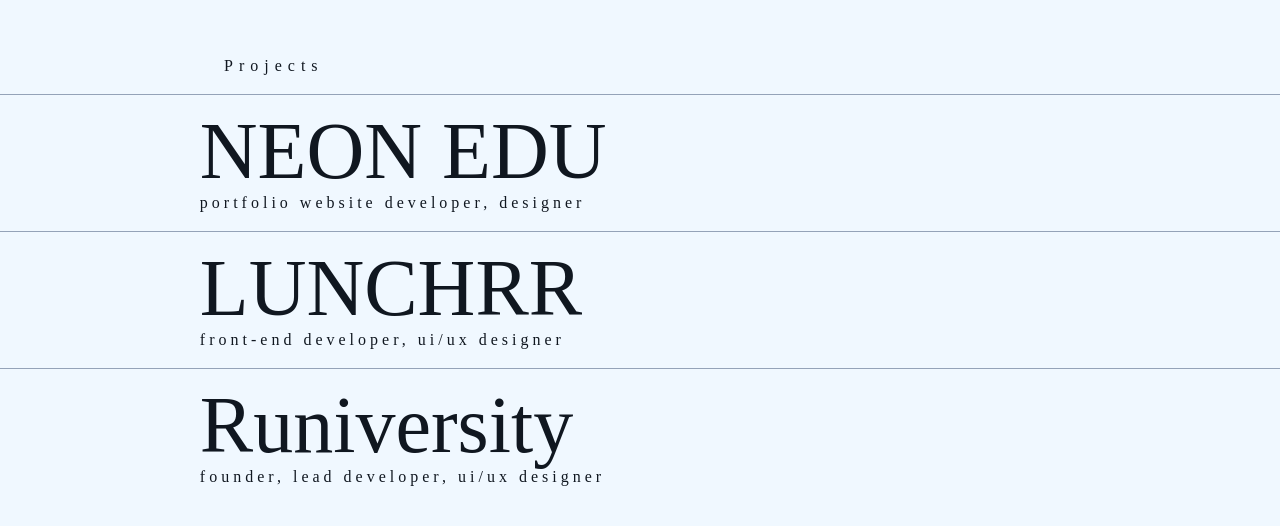
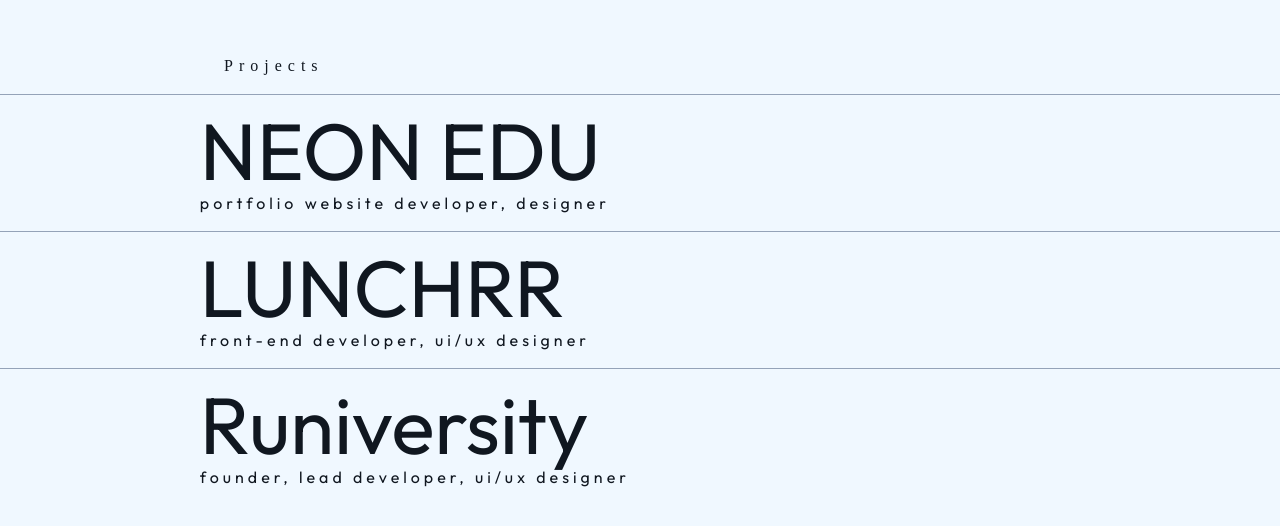
Before and after one commit to SaagiiSG/Saagii_21, a React (Vite) app: page / in a window 1280 px wide. Shown: the part 3329-3855 px from the top of the page. Built offline with nearby package versions, Linux system fonts and the light colour scheme.

Commit message:
font fix 2

```diff
--- a/src/components/skill.jsx
+++ b/src/components/skill.jsx
@@ -31,7 +31,7 @@
             animate={mainContrtols}
             transition={{ duration:0.6, delay:.25}}
         >
-            <h1 className="text-right sm:text-left w-[90%] text-[56px] md:w-[72%] md:text-[80px] md:leading-[80px] sm:group-hover:-translate-x-[6%] duration-300 relative font-display group-hover:opacity-50">{props.skillName}</h1>
+            <h1 className="text-right sm:text-left w-[90%] text-[56px] md:w-[72%] md:text-[80px] md:leading-[80px] sm:group-hover:-translate-x-[6%] duration-300 relative font-body group-hover:opacity-50">{props.skillName}</h1>
             <p className="hidden sm:block sm:absolute opacity-0 w-[40%] text-[24px] sm:group-hover:block sm:group-hover:opacity-100 sm:group-hover:duration-[900ms] sm:group-hover:translate-x-[70%] font-body ease-out">{props.skillDescription}</p>
         </motion.div>
     )
--- a/src/pages/projects.jsx
+++ b/src/pages/projects.jsx
@@ -36,8 +36,8 @@
                 animate={mainContrtols}
                 transition={{duration:0.6, delay:.3}}
                 >
-                    <h1 className="w-full text-[64px] md:w-[72%] sm:text-[80px] leading-[80px]  duration-300 relative font-display group-hover:text-[#FF6C00] group-hover:opacity-100">NEON EDU</h1>
-                    <h2 className="md:w-[72%] tracking-[4px] font-display"> portfolio website developer, designer</h2>
+                    <h1 className="w-full text-[64px] md:w-[72%] sm:text-[80px] leading-[80px]  duration-300 relative font-body group-hover:text-[#FF6C00] group-hover:opacity-100">NEON EDU</h1>
+                    <h2 className="md:w-[72%] tracking-[4px] font-body"> portfolio website developer, designer</h2>
 
                     <a href='https://neonedu.net/' className="w-full text-left sm:absolute sm:opacity-0 sm:w-auto text-[20px]  sm:group-hover:block sm:group-hover:opacity-100 sm:group-hover:duration-[400ms] sm:group-hover:translate-x-[40%] font-body ease-out   sm:underline cursor-pointer opacity-80 font-light mt-2">see the website {`>`}</a>
                 </motion.div >
@@ -47,8 +47,8 @@
                 animate={mainContrtols}
                 transition={{duration:0.6, delay:.6}}
                 >
-                    <h1 className="w-full text-[64px] md:w-[72%] sm:text-[80px] leading-[80px]  duration-300 relative font-display group-hover:text-[#CA53BA] group-hover:opacity-100">LUNCHRR</h1>
-                    <h2 className="md:w-[72%] tracking-[4px] font-display">front-end developer, ui/ux designer</h2>
+                    <h1 className="w-full text-[64px] md:w-[72%] sm:text-[80px] leading-[80px]  duration-300 relative font-body group-hover:text-[#CA53BA] group-hover:opacity-100">LUNCHRR</h1>
+                    <h2 className="md:w-[72%] tracking-[4px] font-body">front-end developer, ui/ux designer</h2>
 
                     <a href='https://github.com/SaagiiSG/LUNCHRR-test' className="w-full text-left sm:absolute sm:opacity-0 sm:w-auto text-[20px]  sm:group-hover:block sm:group-hover:opacity-100 sm:group-hover:duration-[400ms] sm:group-hover:translate-x-[40%] font-body ease-out   sm:underline cursor-pointer opacity-80 font-light mt-2"
                         >git repo {`>`}</a>
@@ -59,8 +59,8 @@
                 animate={mainContrtols}
                 transition={{duration:0.6, delay:.9}}
                 >
-                    <h1 className="w-full text-[64px] md:w-[72%] sm:text-[80px] leading-[80px]  duration-300 relative font-display group-hover:text-[#18CBE6] group-hover:opacity-100">{thirdPname}</h1>
-                    <h2 className="md:w-[72%] tracking-[4px] font-display">founder, lead developer, ui/ux designer</h2>
+                    <h1 className="w-full text-[64px] md:w-[72%] sm:text-[80px] leading-[80px]  duration-300 relative font-body group-hover:text-[#18CBE6] group-hover:opacity-100">{thirdPname}</h1>
+                    <h2 className="md:w-[72%] tracking-[4px] font-body">founder, lead developer, ui/ux designer</h2>
 
                     <a href='' className="w-full text-left sm:absolute sm:opacity-0 sm:w-auto text-[20px]  sm:group-hover:block sm:group-hover:opacity-100 sm:group-hover:duration-[400ms] sm:group-hover:translate-x-[40%] font-body ease-out   sm:underline cursor-pointer opacity-80 font-light mt-2">coming soon {`>`}</a>
                 </motion.div>
```
